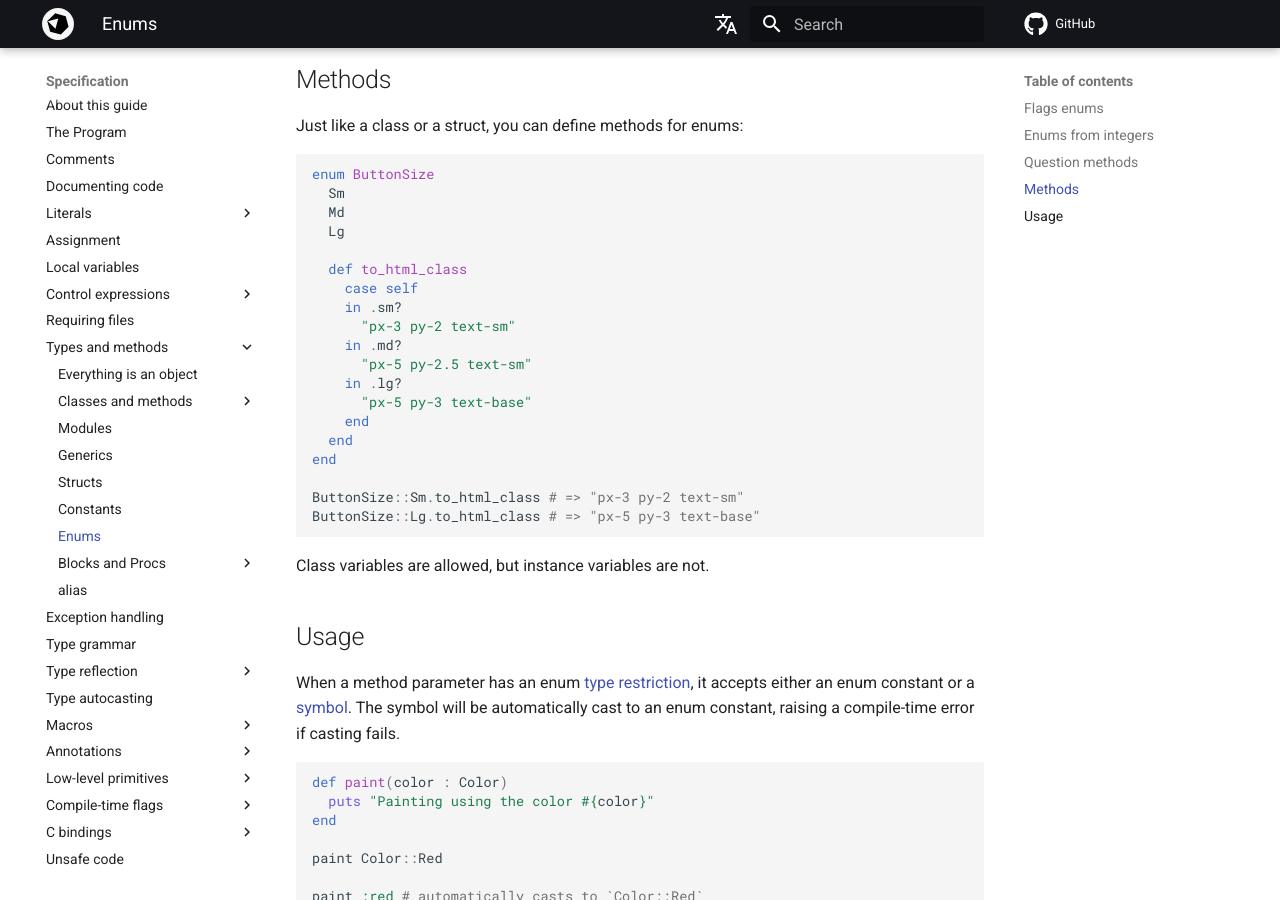
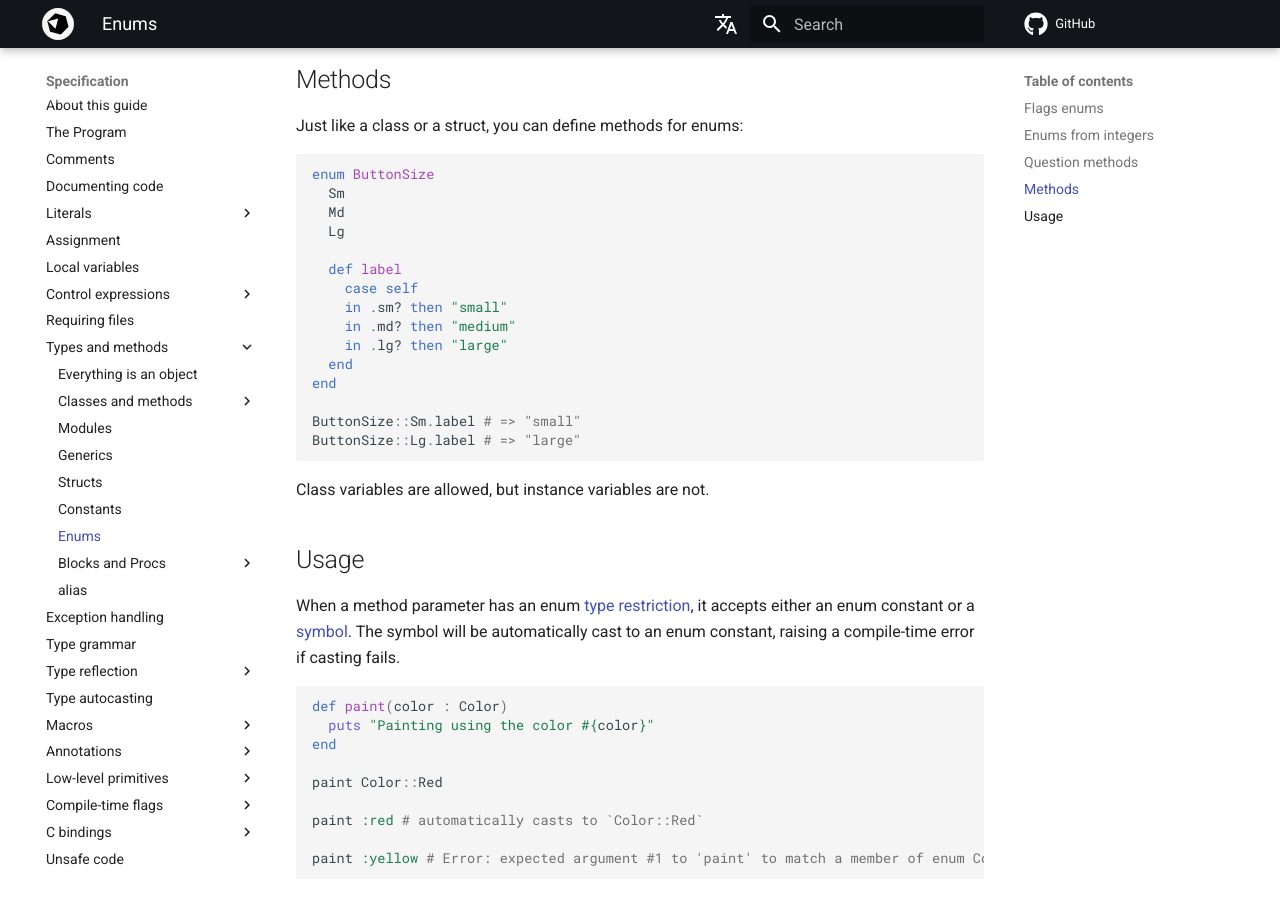
Before and after one commit to crystal-lang/crystal-book, an MkDocs documentation site: the page built from docs/syntax_and_semantics/enum.md, in a window 1280 px wide and 900 px high, scrolled down 2905 px. Built offline with MkDocs 1.6.1 and Material for MkDocs 9.7.7, drawn with Linux system fonts in a browser that asks for light colours; nearby versions of some CDN libraries; library files that are not in the unit come from our copies; comment, search, counter and statistics services are not loaded; the version menu is left out.

Commit message:
Improve method usage example

````diff
--- a/docs/syntax_and_semantics/enum.md
+++ b/docs/syntax_and_semantics/enum.md
@@ -141,20 +141,16 @@
   Md
   Lg
 
-  def to_html_class
+  def label
     case self
-    in .sm?
-      "px-3 py-2 text-sm"
-    in .md?
-      "px-5 py-2.5 text-sm"
-    in .lg?
-      "px-5 py-3 text-base"
-    end
+    in .sm? then "small"
+    in .md? then "medium"
+    in .lg? then "large"
   end
 end
 
-ButtonSize::Sm.to_html_class # => "px-3 py-2 text-sm"
-ButtonSize::Lg.to_html_class # => "px-5 py-3 text-base"
+ButtonSize::Sm.label # => "small"
+ButtonSize::Lg.label # => "large"
 ```
 
 Class variables are allowed, but instance variables are not.
````
